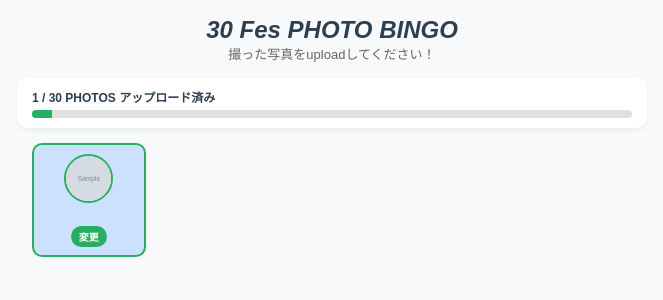
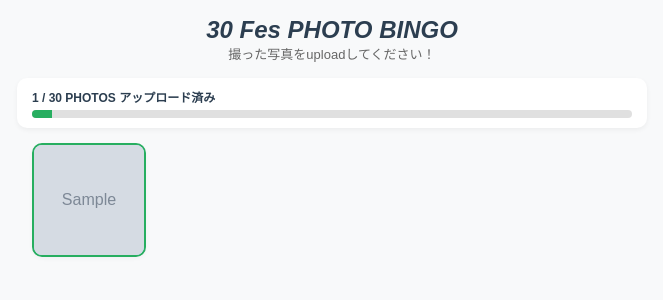
Before and after one commit to kodadesu/30_fes_pic_bingo, a Flask app: template templates/index.html in a window 1280 px wide. Shown: the part 254-554 px from the top of the page, without its empty margins (308-971 px from the left). Run offline with Flask 3, Linux system fonts and the light colour scheme; the template is opened without the code that fills it: most values are stand-ins (such as "Sample title", 1, 10 or a date in 2020); grey boxes marked "Sample" are stand-in pictures.

Commit message:
fix_picture_size

```diff
--- a/templates/index.html
+++ b/templates/index.html
@@ -58,9 +58,20 @@
             aspect-ratio: 1 / 1;
             box-shadow: 0 2px 4px rgba(0,0,0,0.03);
             position: relative;
+            overflow: hidden;
         }
         .card.completed { border-color: #27ae60; }
 
+        /* 写真が登録されているとき、カードいっぱいに表示するスタイル */
+        .card.completed .bg-photo {
+            position: absolute;
+            top: 0;
+            left: 0;
+            width: 100%;
+            height: 100%;
+            object-fit: cover;
+            z-index: 1;
+        }
         .photo-area {
             width: 45px; height: 45px; border-radius: 50%; overflow: hidden; margin-top: 6px; background: rgba(255,255,255,0.85); display: flex; align-items: center; justify-content: center; position: relative;
         }
@@ -119,13 +130,15 @@
                 {% endif %}
 
             <div class="card {{ color_class }} {% if item.image_url %}completed{% endif %}">
-                <div class="photo-area">
-                    {% if item.image_url %}
-                        <img src="{{ item.image_url }}" alt="Photo">
-                    {% else %}
+                {% if item.image_url %}
+                    <!-- 写真が登録されている場合はカード全体に表示 -->
+                    <img src="{{ item.image_url }}" alt="Photo" class="bg-photo">
+                {% else %}
+                    <!-- 未登録の場合は数字を表示 -->
+                    <div class="number-area">
                         <span class="number-display">{{ item.id }}</span>
-                    {% endif %}
-                </div>
+                    </div>
+                {% endif %}
 
                 <form action="/upload/{{ item.id }}" method="POST" enctype="multipart/form-data">
                     <label class="upload-btn">
```
